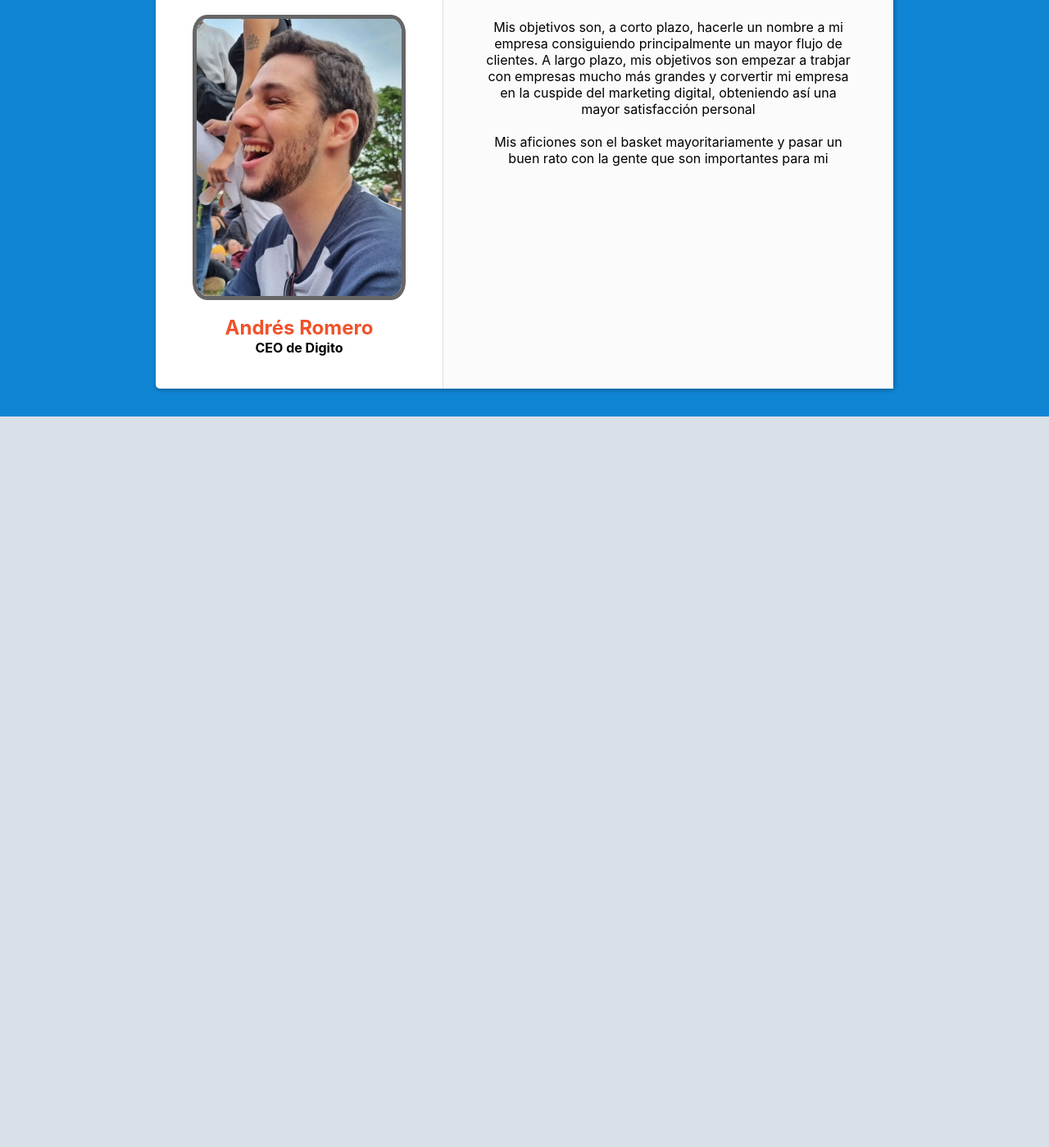
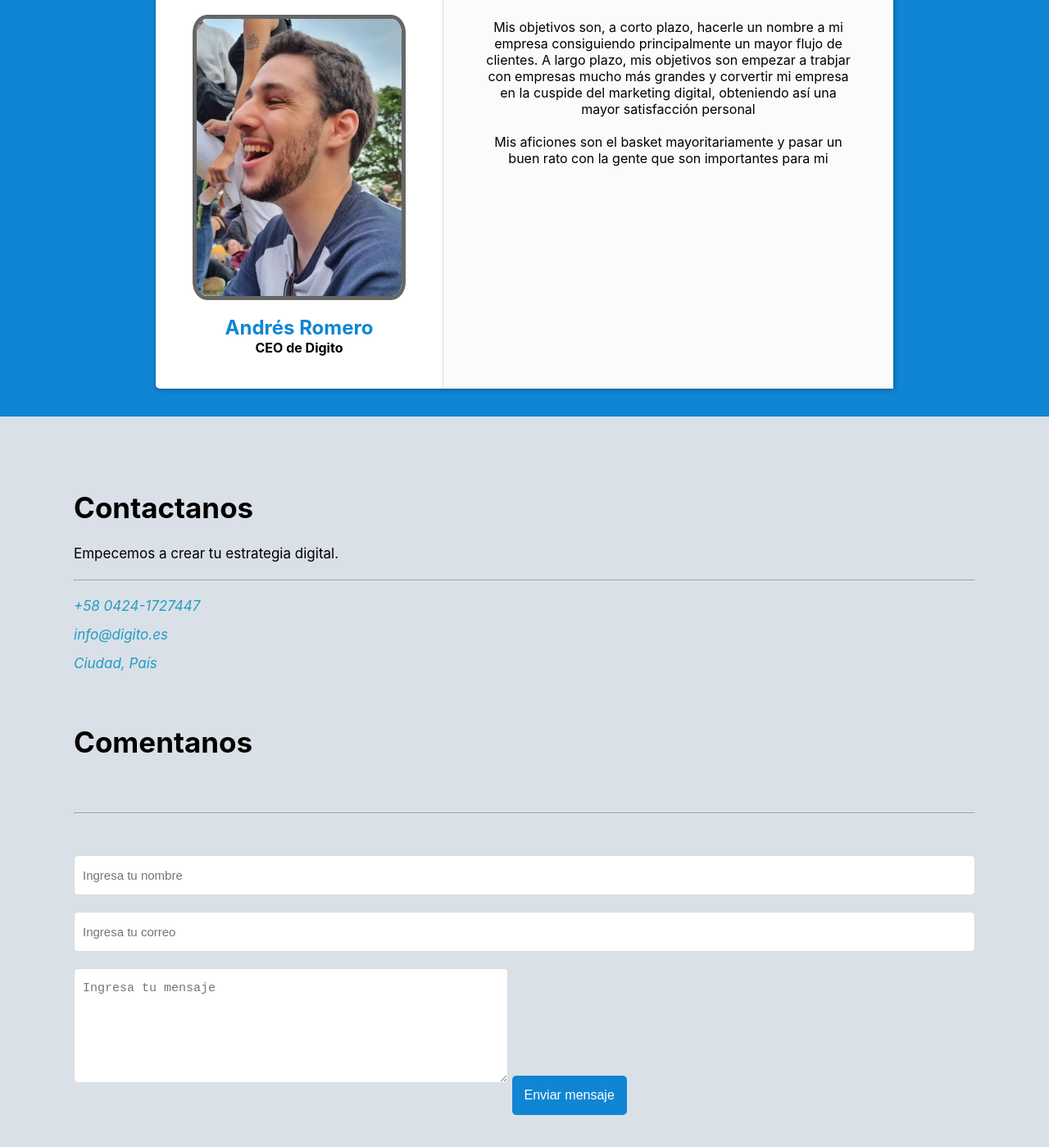
Before and after one commit to AndresDRomero/MiniProyecto1_AndresRomero, a plain HTML site: page index.html in a window 1280 px wide. Shown: the part 2918-4317 px from the top of the page at 82% size. Before the commit the page ends 3426 px from the top, so only its background shows below. Drawn offline with Linux system fonts and the light colour scheme.

Commit message:
Create Contactanos y arreglos

```diff
--- a/index.html
+++ b/index.html
@@ -109,10 +109,41 @@
                     </div>
                 </div>
             </div>
+        </section>
+
+        <section>
+            <div class="div-form">
+                <div class="div-info">
+                    <h2>Contactanos</h2>
+                    <br>
+                    <p>Empecemos a crear tu estrategia digital.</p>
+                    <hr>
+                    <br>
+                    <a href="https://wa.me/584241727447?text=Estoy%20interesado%20en%20sus%20servicios" target="_blank">
+                        <i class="fa fa-phone" onClick="abrirwsp()"> +58 0424-1727447 </i>
+                    </a>
+                    <a href="https://mailto:andresdromeroa99@gmail.com" target="_blank">
+                        <i class="fa fa-envelope">info@digito.es</i>
+                    </a>
+                    <a href="https://goo.gl/maps/c9icjnn7icJDxwt86" target="_blank">
+                        <i class="fa fa-mao-market">Ciudad, País</i>
+                    </a>
+                </div>
+                <h2>Comentanos</h2>
+                <hr>
+                <form action="" method="POST" id="form">
+
+                    <input type="text" id="name" name="nombre" placeholder="Ingresa tu nombre" class="campo">
+                    <input type="text" id="email"   name="email" name="email" placeholder="Ingresa tu correo" class="campo">
+                    <textarea name="mensaje" id="comentario" placeholder="Ingresa tu mensaje"></textarea>
+                    <button type="submit" id="btn-submit" name="enviar" value="enviar mensaje" class="btn-enviar">Enviar mensaje</button>
+
+
+                </form>
+
+            </div>
 
         </section>
-
-
 
     </div>
 
--- a/main.js
+++ b/main.js
@@ -47,6 +47,36 @@ document.addEventListener("DOMContentLoaded", () => {
     carrou(carrousel);
 });
 
-function redirect_swim(){
-    window.location.href="https://swimapp.io/";
-}
+
+const nombre = document.getElementById("name")
+const email = document.getElementById("email")
+const comentario = document.getElementById("comentario")
+const form = document.getElementById("form")
+
+form.addEventListener("submit", e=> {
+    let regexEmail = /^\w+([\.-]?\w+)*@\w+([\.-]?\w+)*(\-\w{2,3})+$/
+    let entrar = false
+    if(nombre.value.lenght <3){
+        window.alert('El nombre no es válido')
+        entrar = true
+    }
+
+    console.log(regexEmail.text(email.value))
+    if(regexEmail.text(email.value)){
+        window.alert('El email no es válido')
+        entrar = true
+    }
+
+    if(comentario.value.lenght <10){
+        window.alert('El comentario es muy corto')
+        entrar = true
+    }
+
+    if(entrar){
+        alert('Formulario tuvo un error')
+    }else{
+        alert('Formulario enviado satisfactoriamente')
+
+    }
+
+})
--- a/styles.css
+++ b/styles.css
@@ -276,7 +276,7 @@ nav{
 }
 
 .aboutme-header h2{
-    color: #f0522a;
+    color: #1085d3;
 }
 
 .aboutme-header h4{
@@ -291,6 +291,78 @@ nav{
     margin: 20px 30px;
 
 }
+
+.div-form{
+    width: 100%;
+    max-width: 1100px;
+    margin: auto;
+    display: grid;
+    grid-template-columns: repeat(1);
+    grid-gap: 50px;
+    margin: 90px;
+}
+.div-form h2{
+    margin-bottom: 15px;
+    font-size: 35px;
+
+}
+
+.div-form p{
+    font-size: 17px;
+    line-height: 1.6px;
+    margin-bottom: 30px;
+}
+
+.div-form a{
+    font-size: 17px;
+    display: inline-block;
+    text-decoration: none;
+    width: 100%;
+    margin-bottom: 15px;
+    color: #000000;
+    font-weight: 700px;
+
+}
+.div-form i{
+    color: #209dc4;
+    margin-right: 10px;
+}
+
+.div-form form .campo, textarea{
+    width: 100%;
+    padding: 15px 10px;
+    font-size: 15px;
+    border: 1px solid #dbdbdb;
+    margin-bottom: 20px;
+    border-radius: 5px;
+    outline: 0px;
+}
+
+.div-form form textarea{
+    max-width: 530px;
+    min-width: 530px;
+    min-height: 140px;
+    max-height: 150px;
+}
+
+.div-form .btn-enviar{
+    padding: 15px;
+    font-size: 16px;
+    border: none;
+    outline: 0;
+    background: #1085d3;
+    color: white;
+    border-radius: 5px;
+    cursor: pointer;
+    transition: all .3s ease;
+
+}
+
+.div-form .btn-enviar:hover{
+    background: #0d66a1;
+
+}
+
 
 @media (max-width: 854px){
     .card-aboutme{
```
